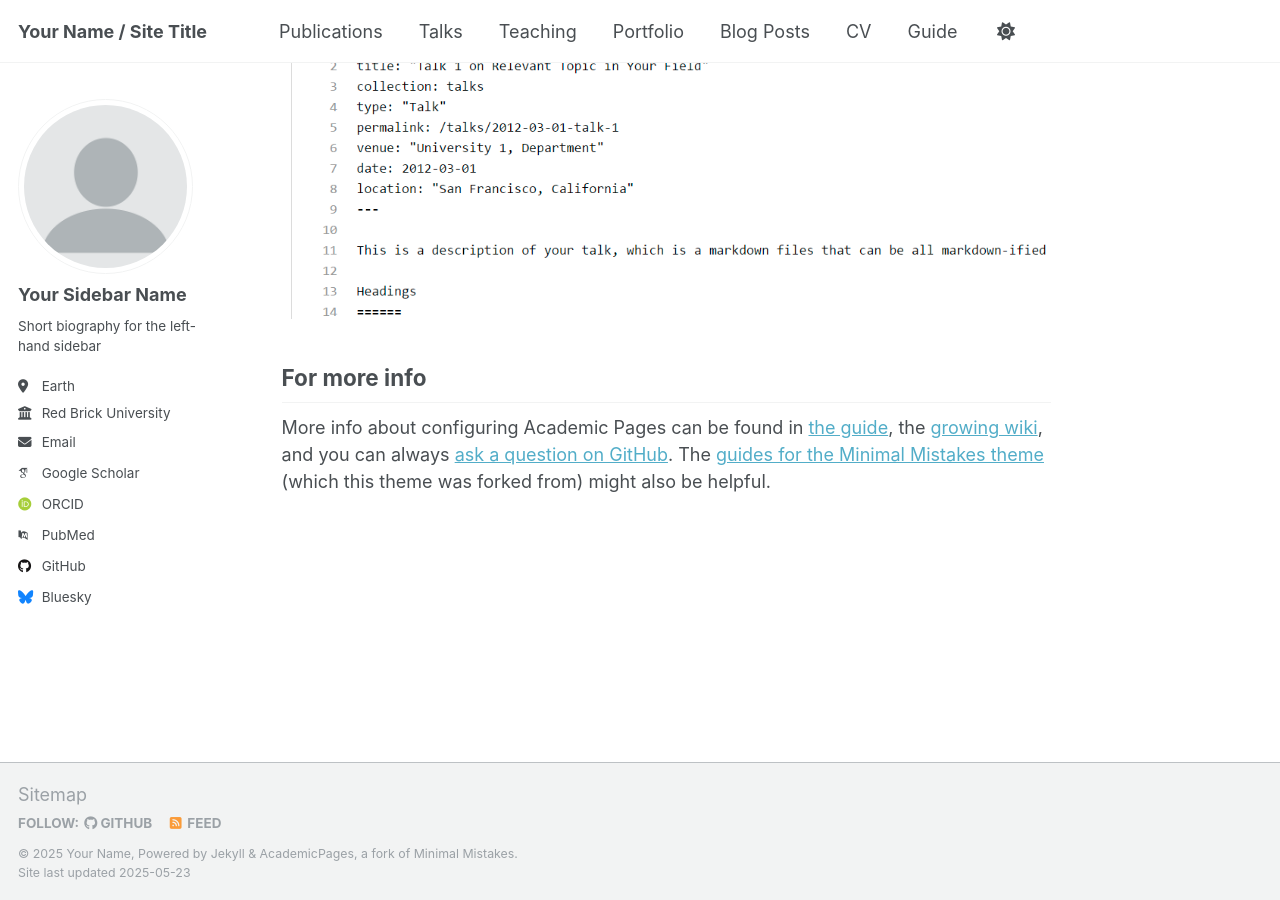
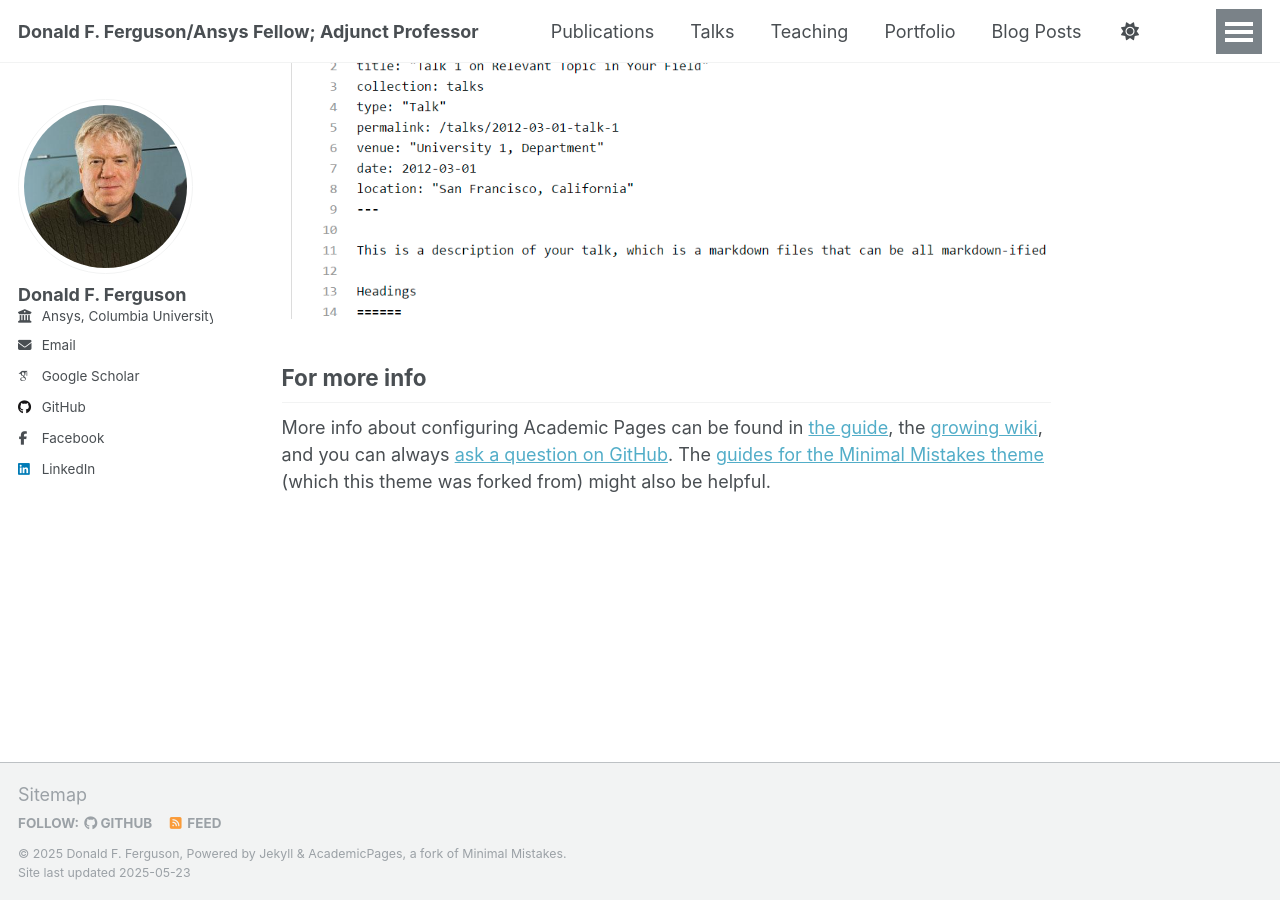
Before and after one commit to donald-f-ferguson/dff-personal-V1, a Jekyll site: the page built from _pages/about.md, in a window 1280 px wide and 900 px high, scrolled down 2636 px. Built offline with Jekyll 4.4.1, drawn with Linux system fonts in a browser that asks for light colours; some web fonts are replaced.

Commit message:
Initial commit

```diff
--- a/_config.yml
+++ b/_config.yml
@@ -9,36 +9,40 @@
 # Basic Site Settings
 locale                   : "en-US"
 site_theme               : "default"
-title                    : "Your Name / Site Title"
+title                    : "Donald F. Ferguson/Ansys Fellow; Adjunct Professor"
 title_separator          : "-"
-name                     : &name "Your Name"
-description              : &description "personal description"
-url                      : https://academicpages.github.io # the base hostname & protocol for your site e.g. "https://[your GitHub username].github.io" or if you already have some other page hosted on Github then use "https://[your GitHub username].github.io/[Your Repo Name]"
-baseurl                  : "" # the subpath of your site, e.g. "/blog"
-repository               : "academicpages/academicpages.github.io"
+name                     : &name "Donald F. Ferguson"
+# description              : &description "personal description"
+# url                      : https://academicpages.github.io # the base hostname & protocol for your site e.g. "https://[your GitHub username].github.io" or if you already have some other page hosted on Github then use "https://[your GitHub username].github.io/[Your Repo Name]"
+# baseurl                  : "" # the subpath of your site, e.g. "/blog"
+# repository               : "academicpages/academicpages.github.io"
 
 # Site Author - The following control what appear as part of the author content on the side bar.
 #               If a field is blank the icon and link will not appear, otherwise it will be shown.
 #               Additional customization can be done by editing /_includes/author-profile.html
 author:
   # Biographic information
-  avatar           : "profile.png"
-  name             : "Your Sidebar Name"
+  avatar           : "dff-image.jpeg"
+  name             : "Donald F. Ferguson"
   pronouns         : # example: "she/her"
-  bio              : "Short biography for the left-hand sidebar"
-  location         : "Earth"
-  employer         : "Red Brick University"
+  bio              : # "A totally awesome dude."
+  location         : # "Earth"
+  employer         : "Ansys, Columbia University"
   uri              : # URL
-  email            : "none@example.org"
+  email            : "dff@cs.columbia.edu"
+
+  # Personal
+  # Facebook:        : "https://www.facebook.com/donald.f.ferguson/"
+  # LinkedIn         : "https://www.linkedin.com/in/fergusondonald/"
 
   # Academic websites
   academia         : # URL
   arxiv            : # URL - Update with the correct link to your profile
-  googlescholar    : "https://scholar.google.com/citations?user=PS_CX0AAAAAJ"
+  googlescholar    : "https://scholar.google.com/citations?hl=en&user=_WJChVsAAAAJ"
   impactstory      : # URL
-  orcid            : "http://orcid.org/yourorcidurl"
+  orcid            : # "http://orcid.org/yourorcidurl"
   semantic         : # URL
-  pubmed           : "https://www.ncbi.nlm.nih.gov/pubmed/?term=john+snow"
+  pubmed           : # "https://www.ncbi.nlm.nih.gov/pubmed/?term=john+snow"
   researchgate     : # URL
   scopus           : # URL
 
@@ -46,13 +50,13 @@ author:
   bitbucket        : # Username - Update with your username on the site
   codepen          : # Username
   dribbble         : # Username
-  github           : "academicpages"
+  github           : "donald-f-ferguson"
   kaggle           : # Username
   stackoverflow    : # User number or user number and name (i.e., use "1" or "1/jeff-atwood")
 
   # Social media
-  bluesky          : "bsky.app" # Replace this with you Bluesky username
-  facebook         : # Username
+  bluesky          : # "bsky.app" # Replace this with you Bluesky username
+  facebook         : "donald.f.ferguson/"
   flickr           : # Username
   foursquare       : # Username
   goodreads        : # Username
@@ -60,7 +64,7 @@ author:
   keybase          : # Username
   instagram        : # Username
   lastfm           : # Username
-  linkedin         : # Username
+  linkedin         : "fergusondonald"
   mastodon         : # URL
   medium           : # URL
   pinterest        : # Username
--- a/_data/navigation.yml
+++ b/_data/navigation.yml
@@ -31,3 +31,6 @@ main:
 
   - title: "Guide"
     url: /markdown/
+
+  - title: "Cool Stuff"
+    url: /cool-stuff/
```
Also changed, not shown: _pages/cool-stuff.md (added, +10 -0 lines), images/dff-image.jpeg (added).
